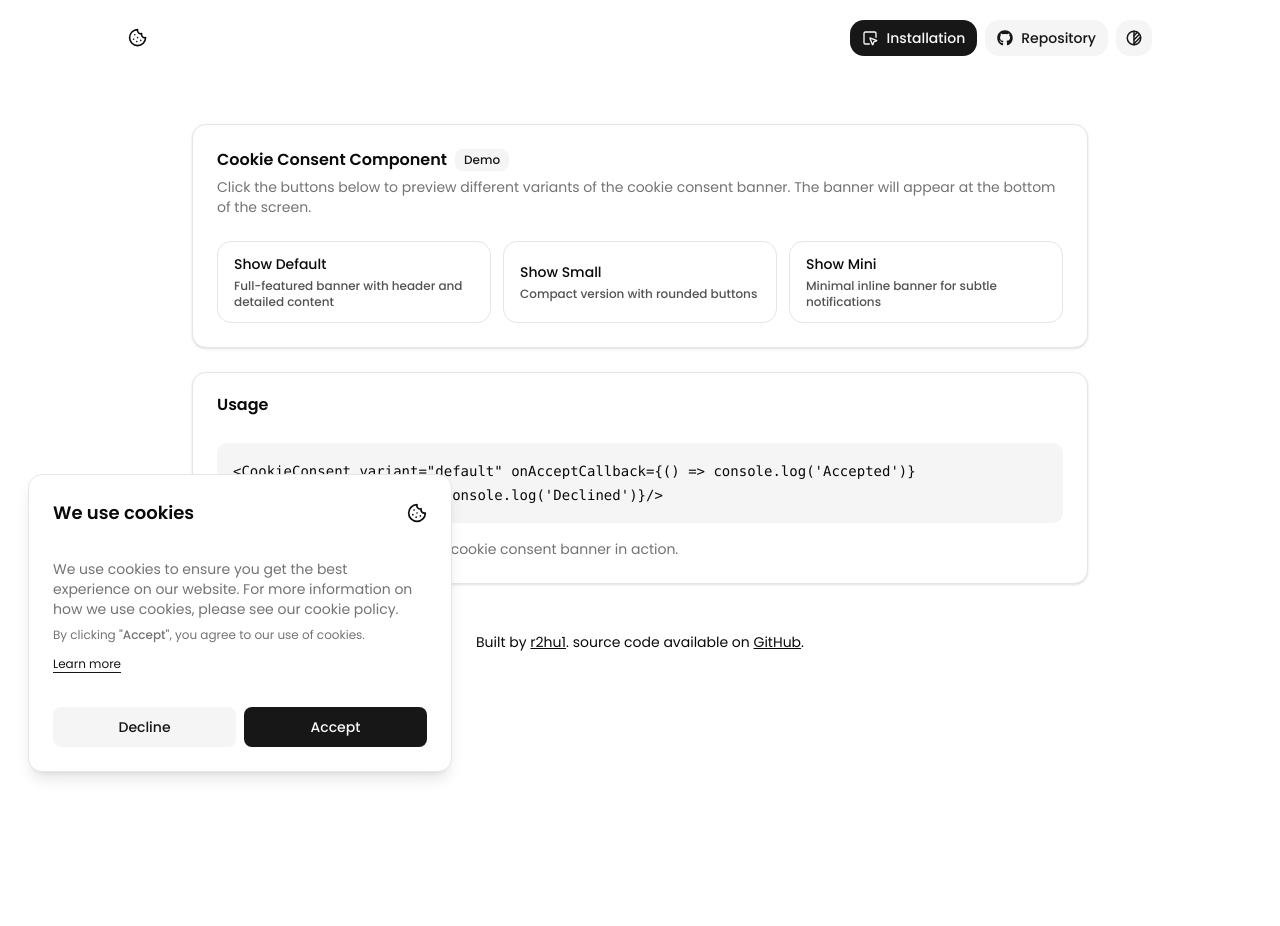
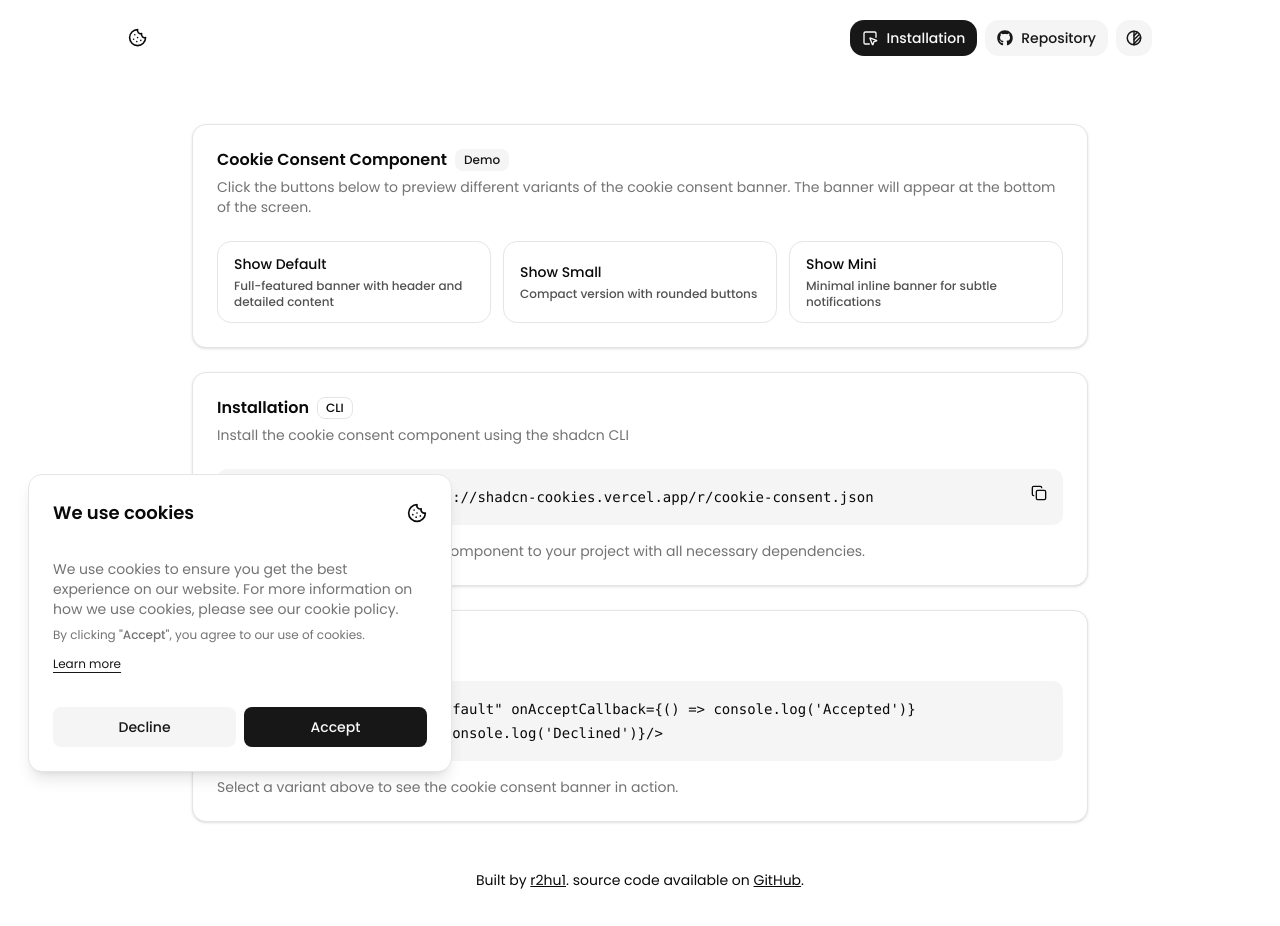
Before and after one commit to r2hu1/shadcn-cookie-consent, a Next.js app: page / in a window 1280 px wide. Shown: the top 926 px of the page. Before the commit the page ends 800 px from the top, so only its background shows below. Built offline with nearby package versions, Linux system fonts and the light colour scheme.

Commit message:
feat: added installing

```diff
--- a/components/Demo.jsx
+++ b/components/Demo.jsx
@@ -11,9 +11,22 @@ import {
 } from "@/components/ui/card";
 import { Badge } from "@/components/ui/badge";
 import CookieConsent from "./CookieConsent";
+import { Check } from "lucide-react";
+import { Copy } from "lucide-react";
 
 export default function Demo() {
   const [activeVariant, setActiveVariant] = useState(null);
+  const [copied, setCopied] = useState(false);
+
+  const copyToClipboard = async (text) => {
+    try {
+      await navigator.clipboard.writeText(text);
+      setCopied(true);
+      setTimeout(() => setCopied(false), 2000);
+    } catch (err) {
+      console.error("Failed to copy text: ", err);
+    }
+  };
 
   const handleVariantToggle = (variant) => {
     setActiveVariant((current) => (current === variant ? null : variant));
@@ -85,6 +98,49 @@ export default function Demo() {
 
         <Card>
           <CardHeader>
+            <CardTitle className="flex items-center gap-2">
+              Installation
+              <Badge variant="outline">CLI</Badge>
+            </CardTitle>
+            <CardDescription>
+              Install the cookie consent component using the shadcn CLI
+            </CardDescription>
+          </CardHeader>
+          <CardContent className="space-y-4">
+            <div className="relative">
+              <div className="rounded-lg bg-muted p-4 pr-12">
+                <code className="text-sm font-mono">
+                  npx shadcn@latest add
+                  http://shadcn-cookies.vercel.app/r/cookie-consent.json
+                </code>
+              </div>
+              <Button
+                size="sm"
+                variant="ghost"
+                className="absolute right-2 top-2 h-8 w-8 p-0"
+                onClick={() =>
+                  copyToClipboard(
+                    "npx shadcn@latest add https://shadcn-cookie-consent.vercel.app/r/cookie-consent.json",
+                  )
+                }
+              >
+                {copied ? (
+                  <Check className="h-4 w-4 text-green-600" />
+                ) : (
+                  <Copy className="h-4 w-4" />
+                )}
+                <span className="sr-only">Copy command</span>
+              </Button>
+            </div>
+            <p className="text-sm text-muted-foreground">
+              This will add the cookie consent component to your project with
+              all necessary dependencies.
+            </p>
+          </CardContent>
+        </Card>
+
+        <Card>
+          <CardHeader>
             <CardTitle>Usage</CardTitle>
           </CardHeader>
           <CardContent className="space-y-4">
--- a/components/ModeToggle.jsx
+++ b/components/ModeToggle.jsx
@@ -12,9 +12,9 @@ const Icon = () => (
     viewBox="0 0 24 24"
     fill="none"
     stroke="currentColor"
-    stroke-width="2"
-    stroke-linecap="round"
-    stroke-linejoin="round"
+    strokeWidth="2"
+    strokeLinecap="round"
+    strokeLinejoin="round"
     className="size-4.5"
   >
     <path stroke="none" d="M0 0h24v24H0z" fill="none"></path>
```
